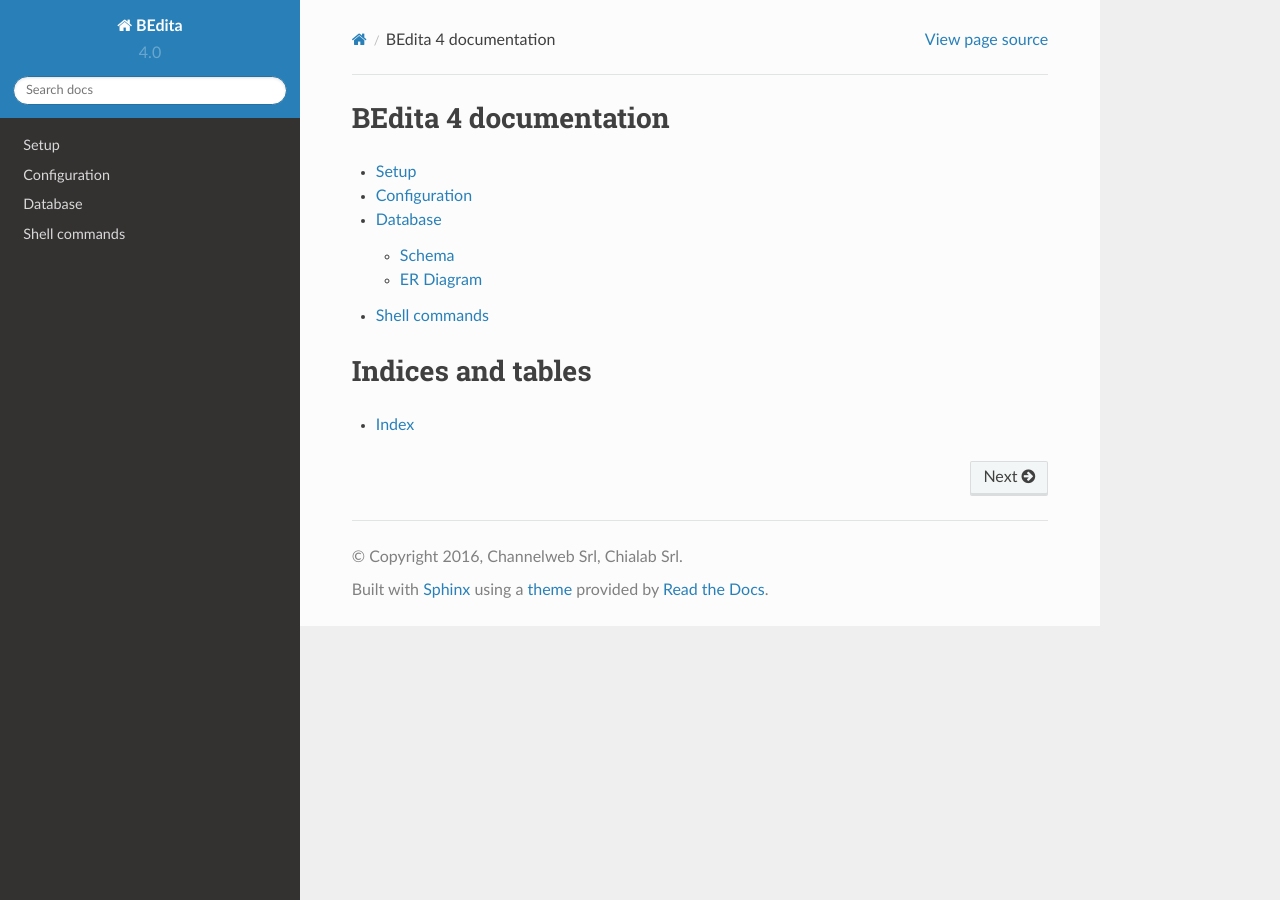
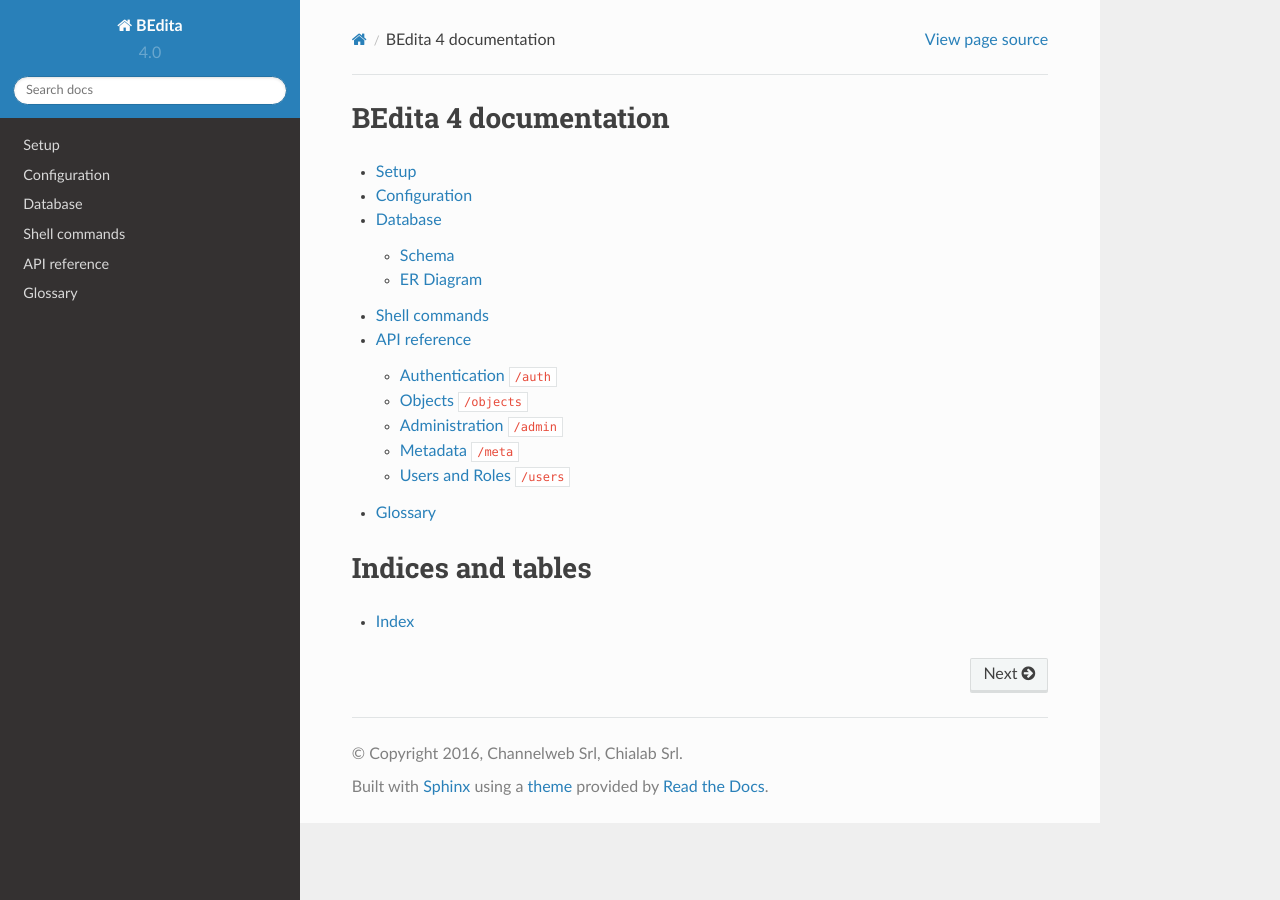
Before and after one commit to bedita/docs, a Sphinx documentation site: the page built from source/index.rst, in a window 1280 px wide. Built offline with Sphinx 7.4.7 and the Read the Docs theme 2.0.0, drawn with Linux system fonts in a browser that asks for light colours.

Commit message:
bedita/bedita#815 docs: endpoint structure

```diff
--- /dev/null
+++ b/source/endpoints/auth.rst
@@ -0,0 +1,5 @@
+Authentication ``/auth``
+========================
+
+``/auth`` endpoint is used to handle login and logout actions using default authentication method
+and external supported providers (using OAuth2 or other protocols)
--- /dev/null
+++ b/source/endpoints/index.rst
@@ -0,0 +1,13 @@
+API reference
+=============
+
+BEdita4 exposes a set of default endpoints.
+
+.. toctree::
+    :maxdepth: 2
+
+    auth
+    objects
+    admin
+    meta
+    users
--- a/source/index.rst
+++ b/source/index.rst
@@ -4,12 +4,14 @@
 ======================
 
 .. toctree::
-   :maxdepth: 2
+    :maxdepth: 2
 
-   setup
-   configuration
-   database
-   shell
+    setup
+    configuration
+    database
+    shell
+    endpoints/index
+    glossary
 
 Indices and tables
 ==================
```
Also changed, not shown: source/endpoints/admin.rst (added, +14 -0 lines), source/endpoints/meta.rst (added, +11 -0 lines), source/endpoints/objects.rst (added, +112 -0 lines), source/endpoints/users.rst (added, +9 -0 lines), source/glossary.rst (added, +8 -0 lines).
